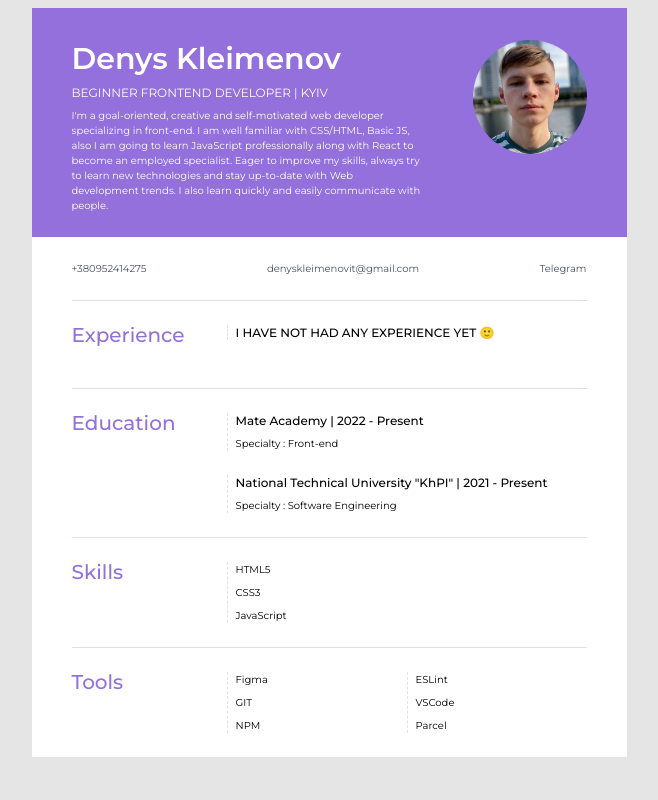
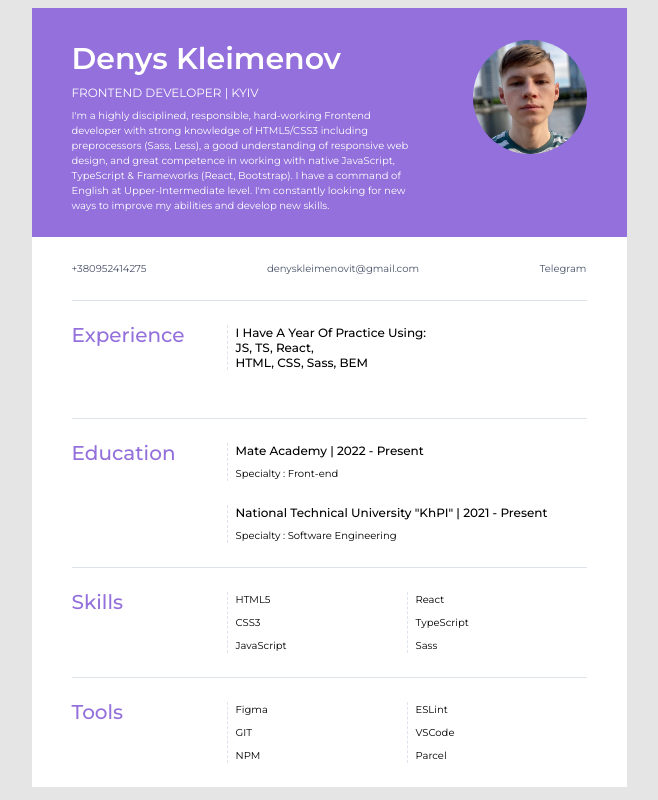
Before and after one commit to DenysKleimenov/cv-project, a plain HTML site: page index.html in a window 1280 px wide. Shown: the whole page, without its empty margins (311-969 px from the left). Drawn offline with Linux system fonts and the light colour scheme.

Commit message:
Update index.html

```diff
--- a/index.html
+++ b/index.html
@@ -16,9 +16,9 @@
     <header class="about">
       <div>
         <h1 class="about__name">Denys Kleimenov</h1>
-      <div class="about__role">BEGINNER FRONTEND DEVELOPER | KYIV</div>
+      <div class="about__role">FRONTEND DEVELOPER | KYIV</div>
       <p class="about__text">
-        I'm a goal-oriented, creative and self-motivated web developer specializing in front-end. I am well familiar with CSS/HTML, Basic JS, also I am going to learn JavaScript professionally along with React to become an employed specialist. Eager to improve my skills, always try to learn new technologies and stay up-to-date with Web development trends. I also learn quickly and easily communicate with people.
+        I'm a highly disciplined, responsible, hard-working Frontend developer with strong knowledge of HTML5/CSS3 including preprocessors (Sass, Less), a good understanding of responsive web design, and great competence in working with native JavaScript, TypeScript & Frameworks (React, Bootstrap). I have a command of English at Upper-Intermediate level. I'm constantly looking for new ways to improve my abilities and develop new skills.
       </p>
       </div>
       <img class="about__photo" src="cvphoto.jpg" alt="Denys Kleimenov">
@@ -35,8 +35,7 @@
           <h2 class="info__title">Experience</h2>
           <div class="info__content">
             <article class="job">
-              <h3 class="job__title">I HAVE NOT HAD ANY EXPERIENCE YET &#128578;</h3>
-
+              <h3 class="job__title">I have a year of practice using: <br> JS, TS, React, <br> HTML, CSS, Sass, BEM</h3>
             </article>
             <article class="job"></article>
           </div>
@@ -66,6 +65,11 @@
                 <li class="skills__item">CSS3</li>
                 <li class="skills__item">JavaScript</li>
               </ul>
+              <ul class="skills__list">
+                <li class="skills__item">React</li>
+                <li class="skills__item">TypeScript</li>
+                <li class="skills__item">Sass</li>
+              </ul>
             </div>
           </div>
         </section>
```
